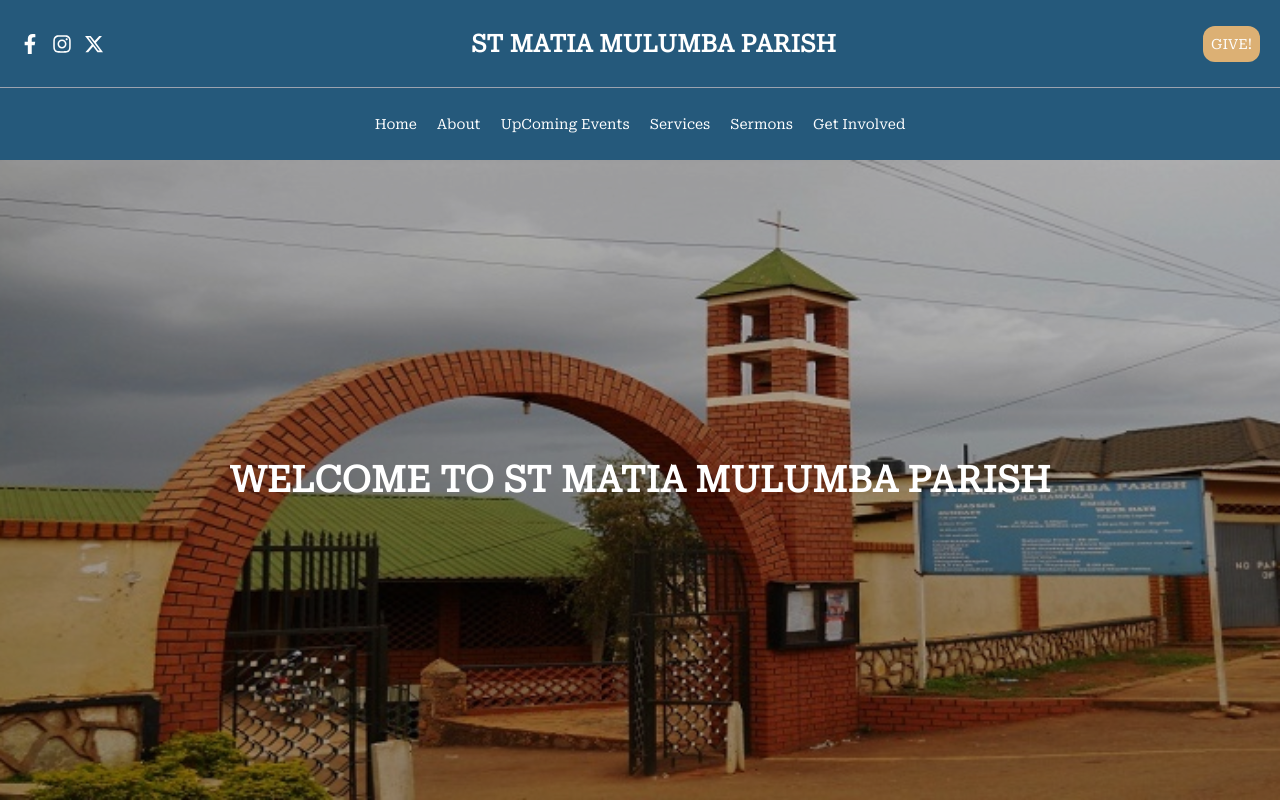
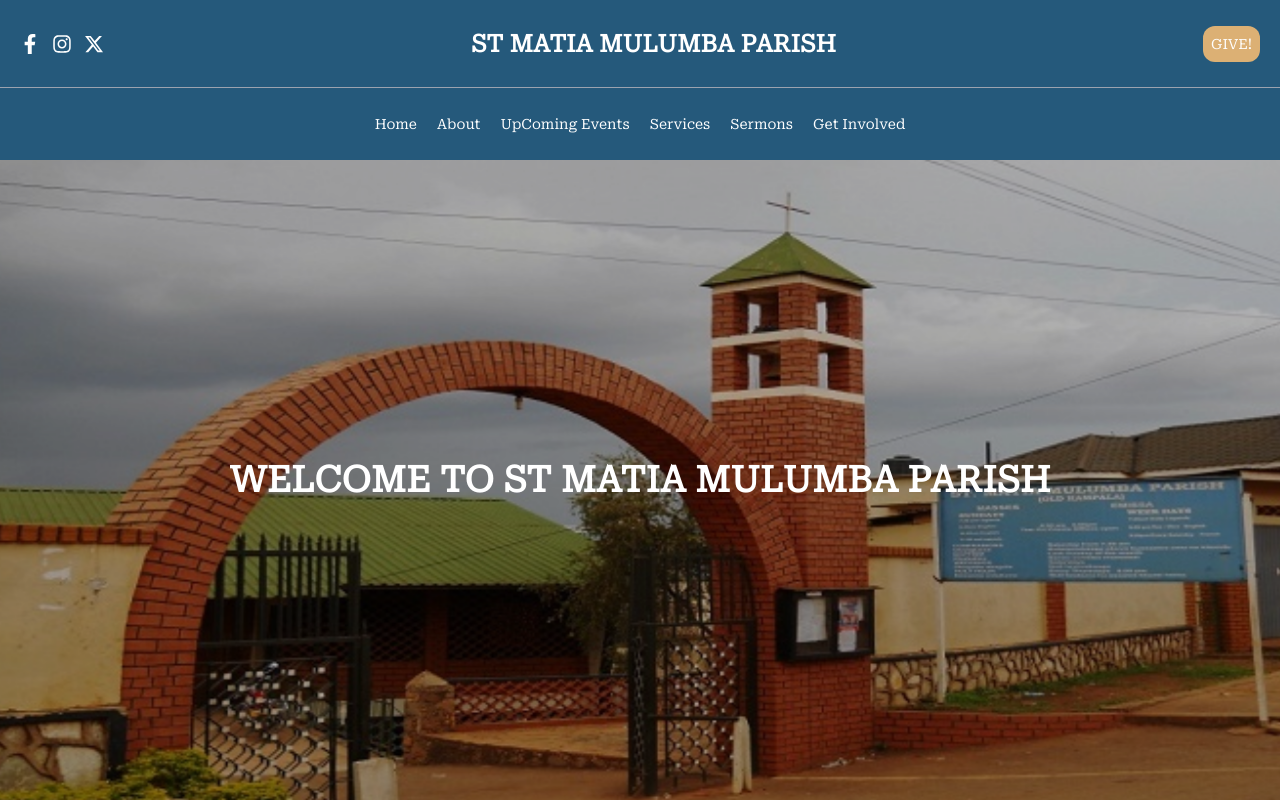
Before and after one commit to isiagi/matia, a Next.js app: page / in a window 1280 px wide. Shown: the top 800 px of the page. Built offline with nearby package versions, Linux system fonts and the light colour scheme.

Commit message:
styling: Adds scaling hero section

```diff
--- a/app/components/hero/Hero.jsx
+++ b/app/components/hero/Hero.jsx
@@ -2,13 +2,13 @@ import React from "react";
 
 function Hero() {
   return (
-    <div
-      className="min-h-[80vh] bg-[url('/assets/images/matia.jpg')] bg-center bg-cover bg-no-repeat bg-black bg-blend-overlay bg-opacity-[0.3]
-    flex items-center justify-center"
-    >
-      <h2 className="text-4xl font-bold text-white">
-        WELCOME TO ST MATIA MULUMBA PARISH
-      </h2>
+    <div className="min-h-[80vh] overflow-hidden relative">
+      <div className="w-full h-full absolute animate-[zoom_80s_infinite] bg-[url('/assets/images/matia.jpg')] bg-center bg-cover bg-no-repeat bg-black bg-blend-overlay bg-opacity-[0.3]"></div>
+      <div className="h-full w-full absolute top-0 z-50 flex items-center justify-center">
+        <h2 className="text-4xl  font-bold text-white">
+          WELCOME TO ST MATIA MULUMBA PARISH
+        </h2>
+      </div>
     </div>
   );
 }
--- a/tailwind.config.js
+++ b/tailwind.config.js
@@ -15,6 +15,23 @@ module.exports = {
       gridTemplateColumns: {
         fluid: "repeat(auto-fit, minmax(300px, 1fr))",
       },
+
+      keyframes: {
+        zoom: {
+          "0%": {
+            transform: "scale(1)",
+          },
+          "50%": {
+            transform: "scale(1.35)",
+          },
+          "100%": {
+            transform: "scale(1)",
+          },
+        },
+      },
+      animation: {
+        zoom: "zoom 10s ease-in-out linear",
+      },
     },
   },
   plugins: [],
```
